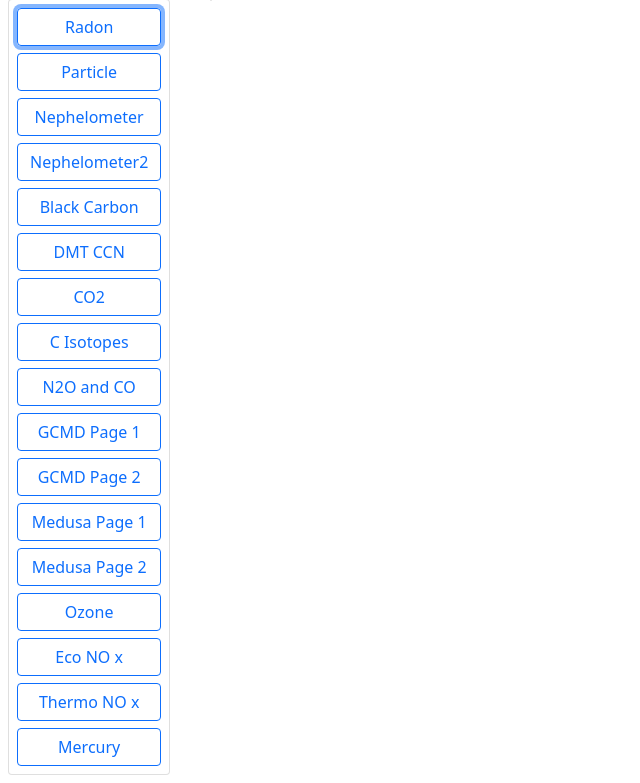
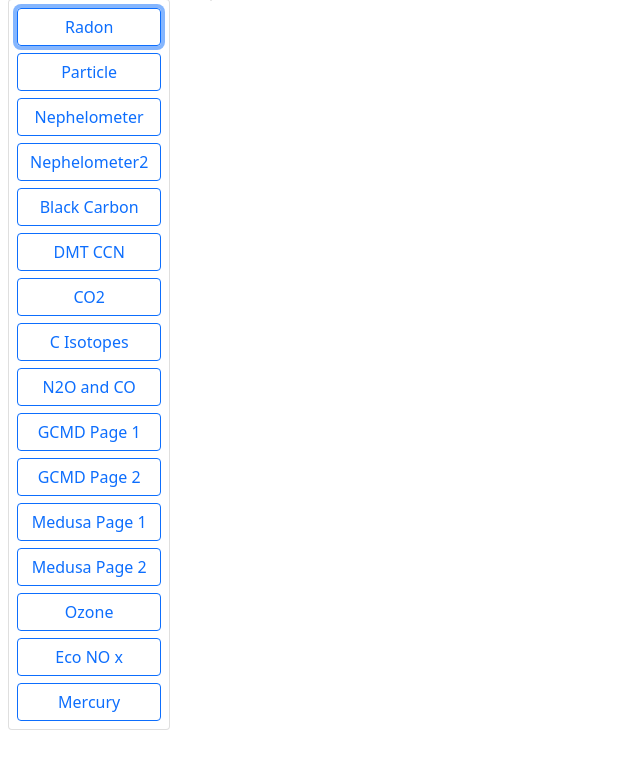
Before and after one commit to alanseed/cape-grim-dashboard, a Flask app: page /main/comp in a window 1280 px wide. Shown: the part 71-854 px from the top of the page, without its empty margins (0-640 px from the left). After the commit the page ends 801 px from the top, so only its background shows below. Run offline with Flask 2, Linux system fonts and the light colour scheme; the visitor is signed in with stand-in values (Sample User, id 1); data that the repository does not hold is empty; some libraries are stand-ins or nearby versions.

Commit message:
remove thermo-nox

```diff
--- a/app/templates/main/index_comp.html
+++ b/app/templates/main/index_comp.html
@@ -44,15 +44,14 @@ Composition
 <button type='button' id='ozone-data' class='btn btn-outline-primary btn-large rounded'
     value='ozone-data'>Ozone</button>
 
-<!-- TO DO - Find out why noxy data is not working  -->
 <!-- <button type='button' id='noxy-data' class='btn btn-outline-primary btn-large rounded'
              value='noxy-data'>NO_{xy}</button> -->
 
 <button type='button' id='eco-nox-data' class='btn btn-outline-primary btn-large rounded' value='eco-nox-data'>Eco NO
     x</button>
 
-<button type='button' id='thermo-nox-data' class='btn btn-outline-primary btn-large rounded' value='thermo-nox-data'>Thermo
-    NO x</button>
+<!-- <button type='button' id='thermo-nox-data' class='btn btn-outline-primary btn-large rounded' value='thermo-nox-data'>Thermo
+    NO x</button> -->
 
 <button type='button' id='mercury-data' class='btn btn-outline-primary btn-large rounded'
     value='mercury-data'>Mercury</button>
```
